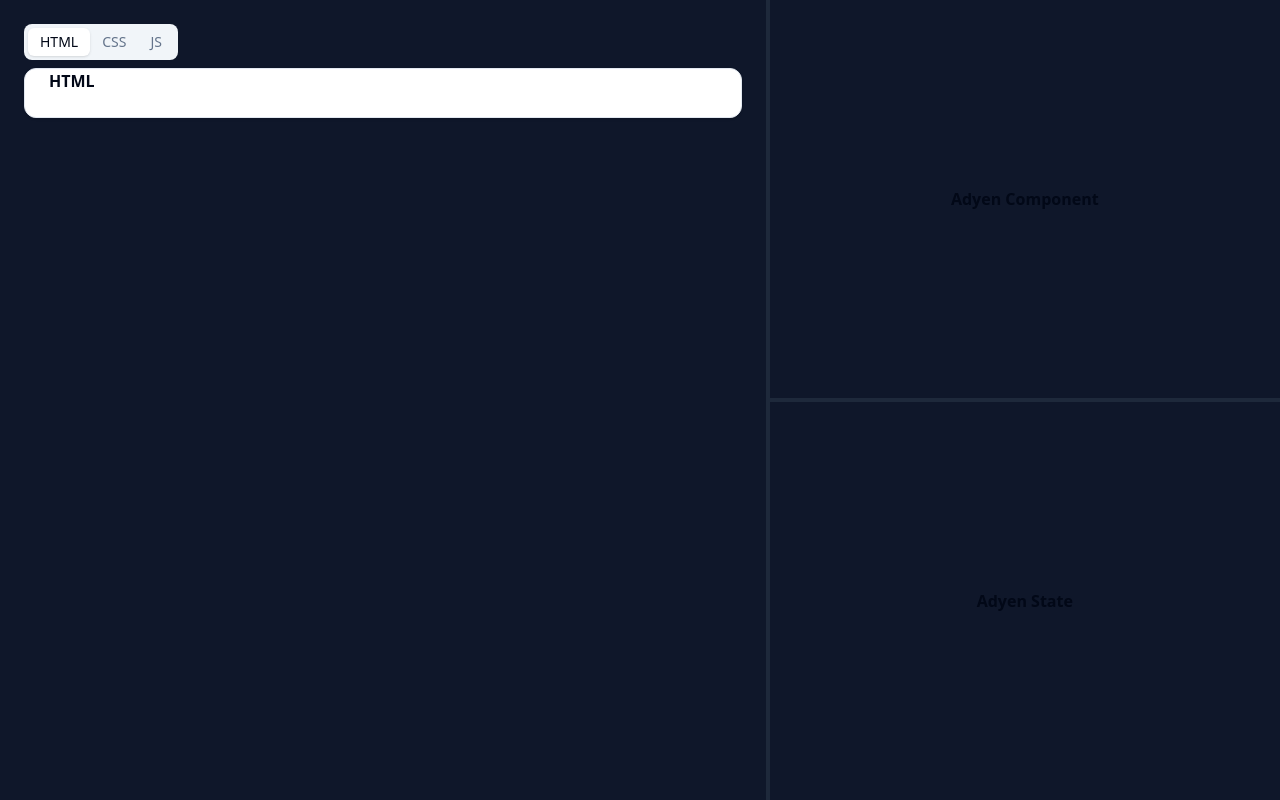
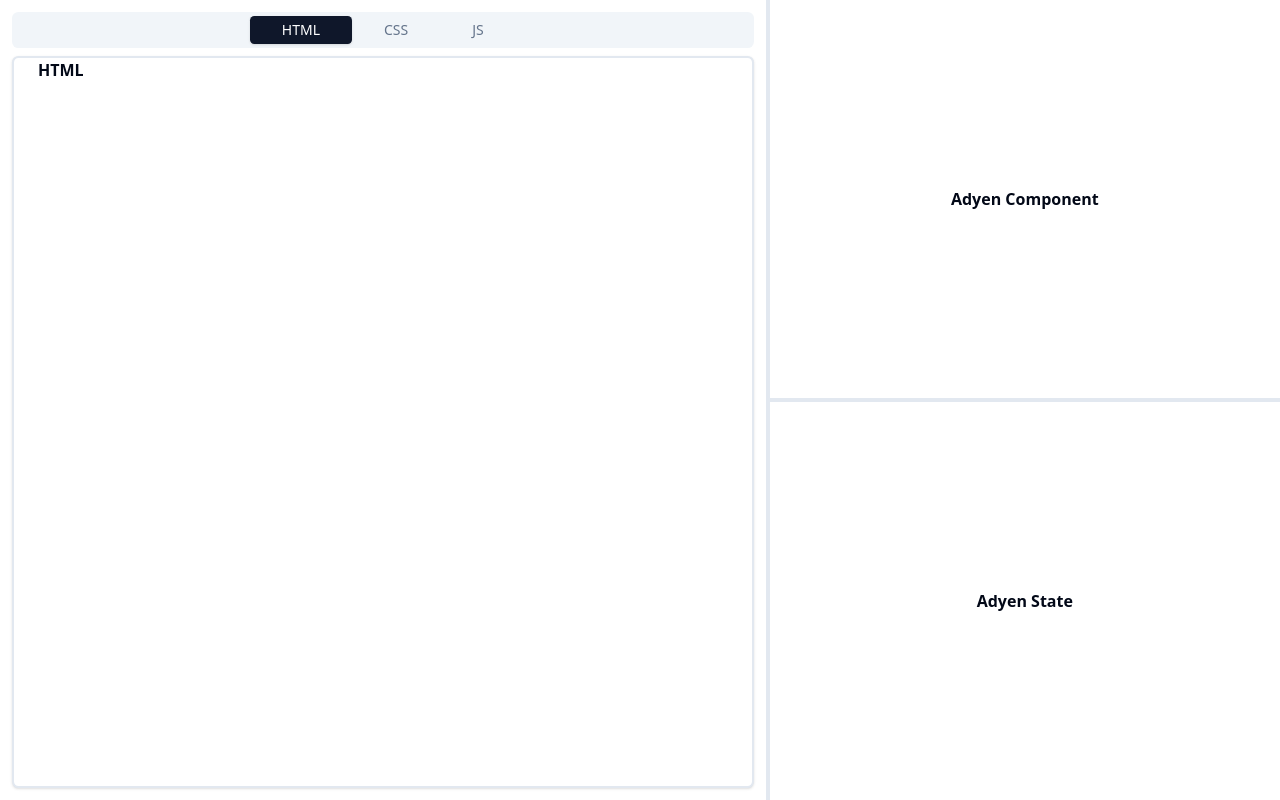
Before and after one commit to i-am-hernan/payment-sandbox, a Next.js app: page /1 in a window 1280 px wide. Built offline with nearby package versions, Linux system fonts and the light colour scheme.

Commit message:
update tab

```diff
--- a/src/components/Sandbox/Layout/index.tsx
+++ b/src/components/Sandbox/Layout/index.tsx
@@ -21,10 +21,10 @@
   return (
     <ResizablePanelGroup
       direction="horizontal"
-      className="bg-primary !h-[180vh] sm:!h-screen"
+      className="bg-background !h-[180vh] sm:!h-screen"
     >
       <ResizablePanel defaultSize={60} minSize={50} maxSize={70} className="hidden sm:flex">
-        <div className="items-center justify-center p-6 font-semibold flex w-full">
+        <div className="items-center justify-center p-3 font-semibold flex w-full h-full">
           {Main}
         </div>
       </ResizablePanel>
--- a/src/components/Sandbox/TabbedMain/index.tsx
+++ b/src/components/Sandbox/TabbedMain/index.tsx
@@ -12,15 +12,15 @@
 
 const TabbedMain = ({ titles: Titles, contents: Contents }: TabbedMainProps) => {
 
-    return (<Tabs defaultValue={Titles[0]} className="w-full h-full">
-        <TabsList>
-            {Titles.map((title, index) => {
-                return <TabsTrigger value={title}>{title}</TabsTrigger>
+    return (<Tabs defaultValue={Titles[0]} className="w-full h-full flex flex-col">
+        <TabsList className="w-full">
+            {Titles.map((title) => {
+                return <TabsTrigger value={title} className="px-8">{title}</TabsTrigger>
             })}
         </TabsList>
         {Contents.map((content, index) => {
-            return (<TabsContent value={Titles[index]}>
-                <Card>
+            return (<TabsContent value={Titles[index]} className="w-full flex-grow">
+                <Card className="w-full h-full rounded-lg border-2">
                     <CardContent>
                         {content}
                     </CardContent>
--- a/src/components/ui/resizable.tsx
+++ b/src/components/ui/resizable.tsx
@@ -29,13 +29,13 @@
 }) => (
   <ResizablePrimitive.PanelResizeHandle
     className={cn(
-      "dark relative flex w-px items-center justify-center bg-border border-2 after:absolute after:inset-y-0 after:left-1/2 after:w-1 after:-translate-x-1/2 focus-visible:outline-none focus-visible:ring-1 focus-visible:ring-ring focus-visible:ring-offset-1 data-[panel-group-direction=vertical]:h-px data-[panel-group-direction=vertical]:w-full data-[panel-group-direction=vertical]:after:left-0 data-[panel-group-direction=vertical]:after:h-1 data-[panel-group-direction=vertical]:after:w-full data-[panel-group-direction=vertical]:after:-translate-y-1/2 data-[panel-group-direction=vertical]:after:translate-x-0 [&[data-panel-group-direction=vertical]>div]:rotate-90",
+      "relative flex w-px items-center justify-center bg-border border-2 after:absolute after:inset-y-0 after:left-1/2 after:w-1 after:-translate-x-1/2 focus-visible:outline-none focus-visible:ring-1 focus-visible:ring-ring focus-visible:ring-offset-1 data-[panel-group-direction=vertical]:h-px data-[panel-group-direction=vertical]:w-full data-[panel-group-direction=vertical]:after:left-0 data-[panel-group-direction=vertical]:after:h-1 data-[panel-group-direction=vertical]:after:w-full data-[panel-group-direction=vertical]:after:-translate-y-1/2 data-[panel-group-direction=vertical]:after:translate-x-0 [&[data-panel-group-direction=vertical]>div]:rotate-90",
       className
     )}
     {...props}
   >
     {withHandle && (
-      <div className="dark z-10 flex h-4 w-3 items-center justify-center rounded-sm bg-border">
+      <div className="z-10 flex h-4 w-3 items-center justify-center rounded-sm bg-border">
         <DragHandleDots2Icon className="h-2.5 w-2.5" />
       </div>
     )}
--- a/src/components/ui/tabs.tsx
+++ b/src/components/ui/tabs.tsx
@@ -29,7 +29,7 @@
   <TabsPrimitive.Trigger
     ref={ref}
     className={cn(
-      "inline-flex items-center justify-center whitespace-nowrap rounded-md px-3 py-1 text-sm font-medium ring-offset-background transition-all focus-visible:outline-none focus-visible:ring-2 focus-visible:ring-ring focus-visible:ring-offset-2 disabled:pointer-events-none disabled:opacity-50 data-[state=active]:bg-background data-[state=active]:text-foreground data-[state=active]:shadow",
+      "inline-flex items-center justify-center whitespace-nowrap rounded-md px-3 py-1 text-sm font-medium ring-offset-background transition-all focus-visible:outline-none focus-visible:ring-2 focus-visible:ring-ring focus-visible:ring-offset-2 disabled:pointer-events-none disabled:opacity-50 data-[state=active]:bg-primary data-[state=active]:text-background data-[state=active]:shadow",
       className
     )}
     {...props}
--- a/src/styles/globals.css
+++ b/src/styles/globals.css
@@ -39,7 +39,7 @@
     --input: 214.3 31.8% 91.4%;
     --ring: 222.2 84% 4.9%;
 
-    --radius: 0.5rem;
+    --radius: 0.4rem;
   }
 
   .dark {
```
